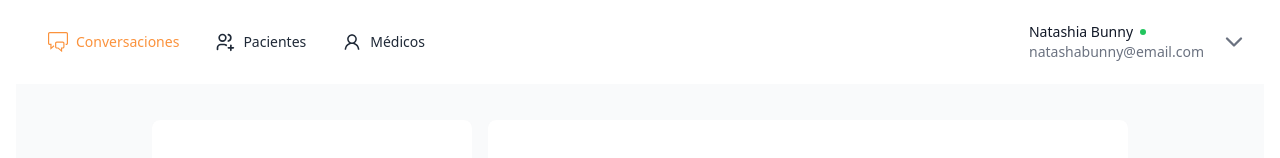
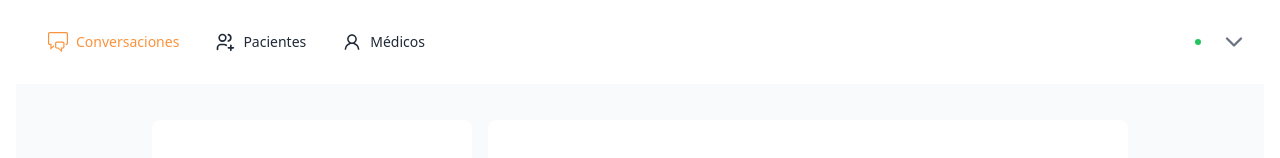
Before and after one commit to umakossiooo/myDocClient, a React (Vite) app in the folder frontend/: page /chats in a window 1280 px wide. Shown: the top 158 px of the page. Built offline with nearby package versions, Linux system fonts and the light colour scheme; no server answers.

Commit message:
feat(MainHeader): fetch and display current user details in header

```diff
--- a/frontend/src/components/MainHeader.tsx
+++ b/frontend/src/components/MainHeader.tsx
@@ -1,14 +1,30 @@
-import React, { use, useState } from "react";
+import React, { useState, useEffect } from "react";
 import { Link, useLocation } from "react-router-dom";
 import { TfiComments } from "react-icons/tfi";
 import { AiOutlineUser } from "react-icons/ai";
 import { TbUsersPlus } from "react-icons/tb";
 import { GoDotFill } from "react-icons/go";
 import { LuChevronDown } from "react-icons/lu";
+import { CurrentUser } from "../types";
+import axios from "axios";
 
 const MainHeader: React.FC = () => {
     const [isDropdownOpen, setIsDropdownOpen] = useState(false);
+    const [currentUser, setCurrentUser] = useState<CurrentUser | null>(null);
     const location = useLocation();
+
+    useEffect(() => {
+        const fetchCurrentUser = async () => {
+            try {
+                const response = await axios.get("http://localhost:8000/current_user");
+                setCurrentUser(response.data);
+            } catch (error) {
+                console.error("Error fetching current user:", error);
+            }
+        };
+
+        fetchCurrentUser();
+    }, []);
 
     const toggleDropdown = () => {
         setIsDropdownOpen(!isDropdownOpen);
@@ -47,10 +63,10 @@ const MainHeader: React.FC = () => {
             >
                 <div className="flex flex-col text-left">
                     <div className="flex flex-row items-center">
-                        <span className="font-medium truncate">Natashia Bunny</span>
+                        <span className="font-medium truncate">{currentUser ? currentUser.name : ""}</span>
                         <GoDotFill className="w-3 h-3 text-green-500 ml-1" />
                     </div>
-                    <span className="text-sm text-gray-500 font-normal truncate">natashabunny@email.com</span>
+                    <span className="text-sm text-gray-500 font-normal truncate">{currentUser ? currentUser.email : ""}</span>
                 </div>
                 <LuChevronDown className="w-7 h-7 ml-4 text-gray-500" />
             </button>
@@ -59,10 +75,10 @@ const MainHeader: React.FC = () => {
             {isDropdownOpen && (
                 <div
                     id="dropdownAvatarName"
-                    className="z-10 bg-white divide-y divide-gray-100 rounded-lg shadow-sm w-44 dark:bg-gray-700 dark:divide-gray-600 absolute right-4 top-16"
+                    className="z-10 bg-white divide-y divide-gray-100 rounded-lg shadow-sm w-44 dark:bg-gray-700 dark:divide-gray-600 absolute right-48 top-16"
                 >
                     <div className="px-4 py-3 text-sm text-gray-900 dark:text-white">
-                        <div className="truncate">natashabunny@email.com</div>
+                        <div className="truncate">{currentUser ? currentUser.email : ""}</div>
                     </div>
                     <ul className="py-2 text-sm text-gray-700 dark:text-gray-200">
                         <li>
--- a/frontend/src/types.ts
+++ b/frontend/src/types.ts
@@ -17,6 +17,7 @@ export interface CurrentUser {
     id: string;
     name: string;
     phone: string;
+    email: string;
 }
 
 export interface ChatProps {
```
